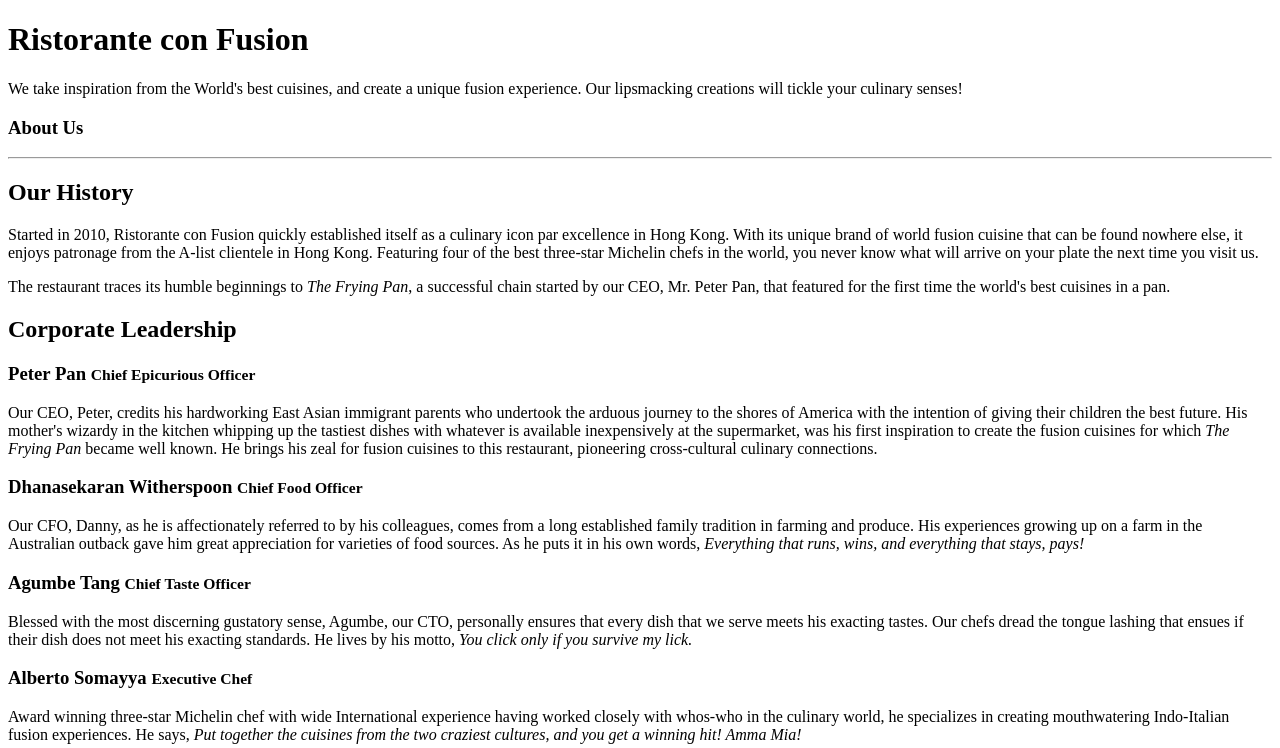
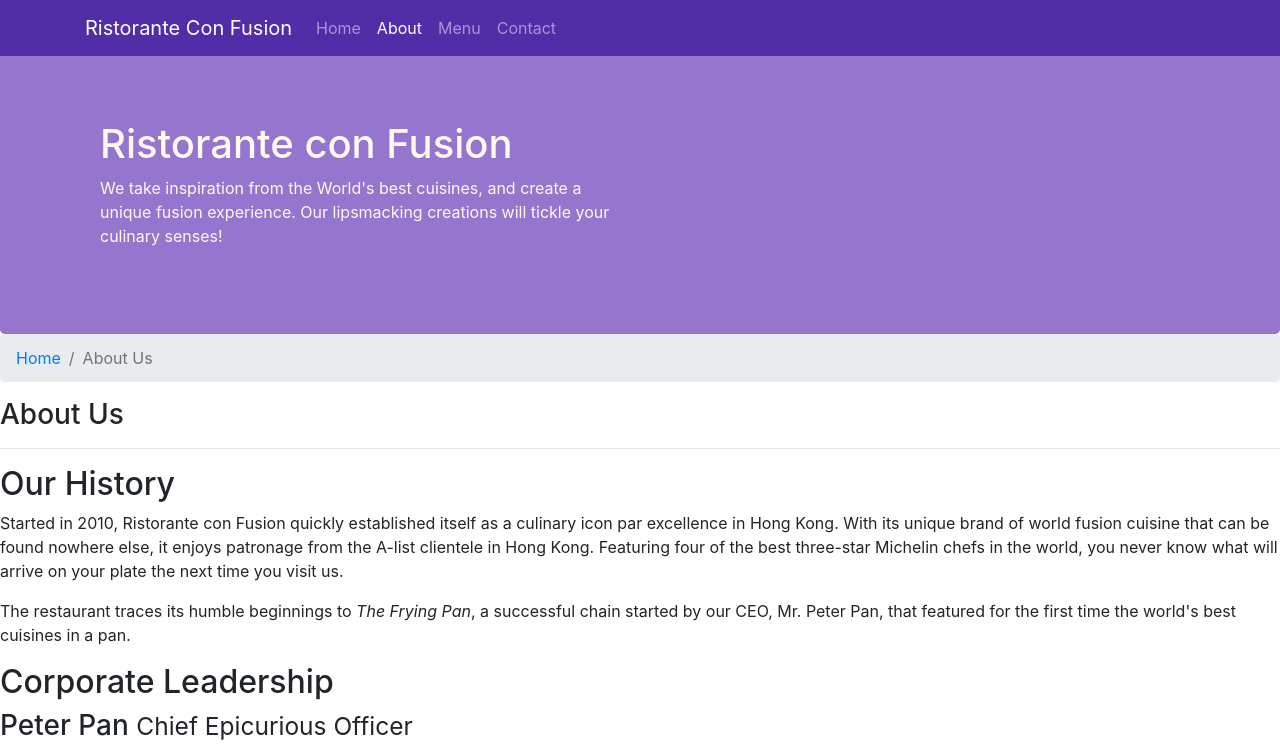
Before and after one commit to SWillis31/ClientWebStack_conFusion, a plain HTML site: page aboutus.html in a window 1280 px wide. Shown: the top 748 px of the page. Drawn offline with nearby package versions, Linux system fonts and the light colour scheme.

Commit message:
Navbar and Breadcrumbs

```diff
--- a/aboutus.html
+++ b/aboutus.html
@@ -2,13 +2,39 @@
 <html lang="en">
 
 <head>
+    <meta charset="utf-8">
+    <meta name="viewport" content="width=device-width, initial-scale=1, shrink-to-fit=no">
+    <meta http-equiv="x-ua-compatible" content="ie=edge">
+    <title>Ristorante Con Fusion: About Us</title>
+    <link rel="stylesheet" href="node_modules/bootstrap/dist/css/bootstrap.min.css">
+    <link href="styles.css" rel="stylesheet">
 
-    <title>Ristorante Con Fusion: About Us</title>
 
 </head>
 
 <body>
-
+    <nav class="navbar navbar-dark navbar-expand-sm fixed-top">
+        <div class="container">
+            <a class="navbar-brand" href="./index.html">Ristorante Con Fusion</a>
+            <div class="collapse navbar-collapse" id="Navbar">
+                <ul class="navbar-nav mr-auto">
+                    <li class="nav-item">
+                        <a class="nav-link" href="./index.html">Home</a>
+                    </li>
+                    <li class="nav-item active">
+                        <a class="nav-link" href="#">About</a>
+                    </li>
+                    <li class="nav-item">
+                        <a class="nav-link" href="#">Menu</a>
+                    </li>
+                    <li class="nav-item">
+                        <a class="nav-link" href="#">Contact</a>
+                    </li>
+                </ul>
+            </div>
+        </div>
+        <button class="navbar-toggler" type="button" data-toggle="collapse" data-target="#Navbar"><span class="navbar-toggler-icon"></span></button>
+    </nav>
     <header class="jumbotron">
         <div class="container">
             <div class="row row-header">
@@ -25,6 +51,12 @@
     <div>
         <div>
             <div>
+                <ol class="col-12 breadcrumb">
+                    <li class="breadcrumb-item">
+                        <a href="./index.html">Home</a>
+                    </li>
+                    <li class="breadcrumb-item active">About Us</li>
+                </ol>
                <h3>About Us</h3>
                <hr>
             </div>
--- a/styles.css
+++ b/styles.css
@@ -27,3 +27,12 @@ address{
     margin:0px;
     color:#0f0f0f;
 }
+
+body{
+    padding:50px 0px 0px 0px;
+    z-index:0;
+}
+
+.navbar-dark{
+    background-color: #512DA8;
+}
```
Also changed, not shown: index.html (+23 -2 lines).
